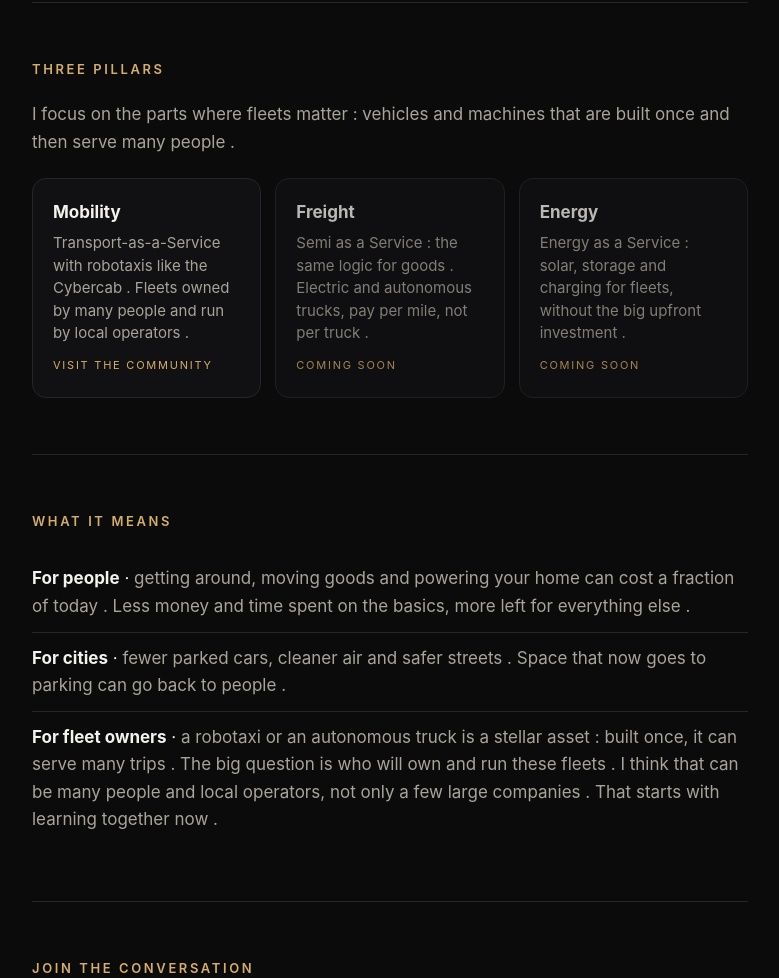
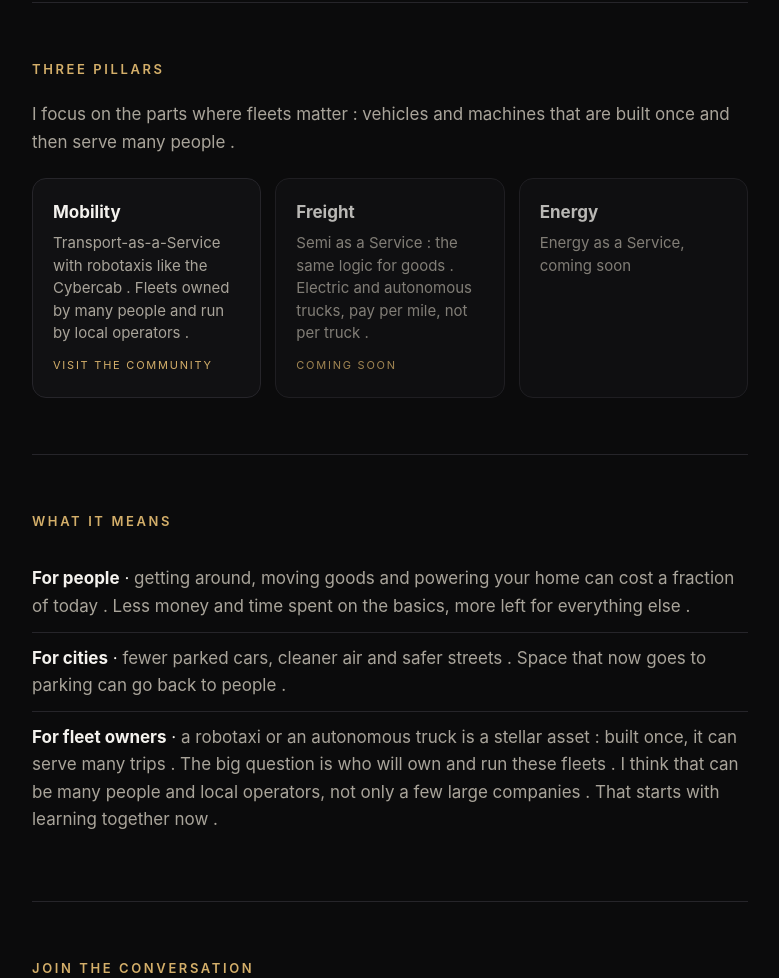
Before and after one commit to minderopflorian-oss/amazing-abundance-site, a plain HTML site: page index.html in a window 1280 px wide. Shown: the part 1608-2586 px from the top of the page, without its empty margins (250-1029 px from the left). Drawn offline with Linux system fonts and the light colour scheme.

Commit message:
Keep freight and energy as coming soon until their domains resolve
semiasaservice.eu does not serve HTTPS yet, and energyasaservice.eu is not registered, so those cards stay plain text instead of links.

```diff
--- a/index.html
+++ b/index.html
@@ -39,8 +39,8 @@
   <p class="muted" style="margin-bottom:22px">I focus on the parts where fleets matter : vehicles and machines that are built once and then serve many people .</p>
   <div class="cards">
     <a class="card" href="https://cybercabfleetowners.com"><b>Mobility</b><span>Transport-as-a-Service with robotaxis like the Cybercab . Fleets owned by many people and run by local operators .</span><span class="tag">Visit the community</span></a>
-    <a class="card soon" href="https://semiasaservice.eu/"><b>Freight</b><span>Semi as a Service : the same logic for goods . Electric and autonomous trucks, pay per mile, not per truck .</span><span class="tag">Coming soon</span></a>
-    <a class="card soon" href="https://energyasaservice.eu/"><b>Energy</b><span>Energy as a Service : solar, storage and charging for fleets, without the big upfront investment .</span><span class="tag">Coming soon</span></a>
+    <div class="card soon"><b>Freight</b><span>Semi as a Service : the same logic for goods . Electric and autonomous trucks, pay per mile, not per truck .</span><span class="tag">Coming soon</span></div>
+    <div class="card soon"><b>Energy</b><span>Energy as a Service, coming soon</span></div>
   </div>
 </section>
 
```
